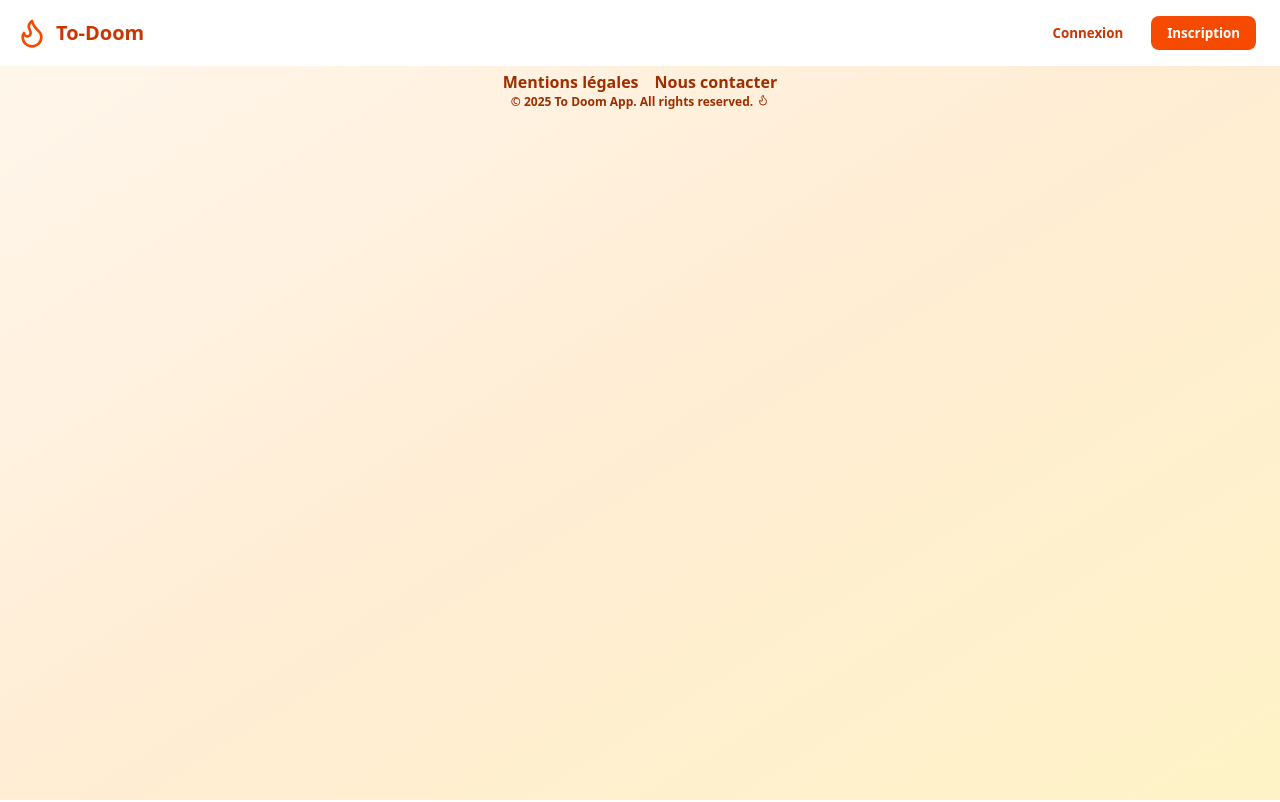
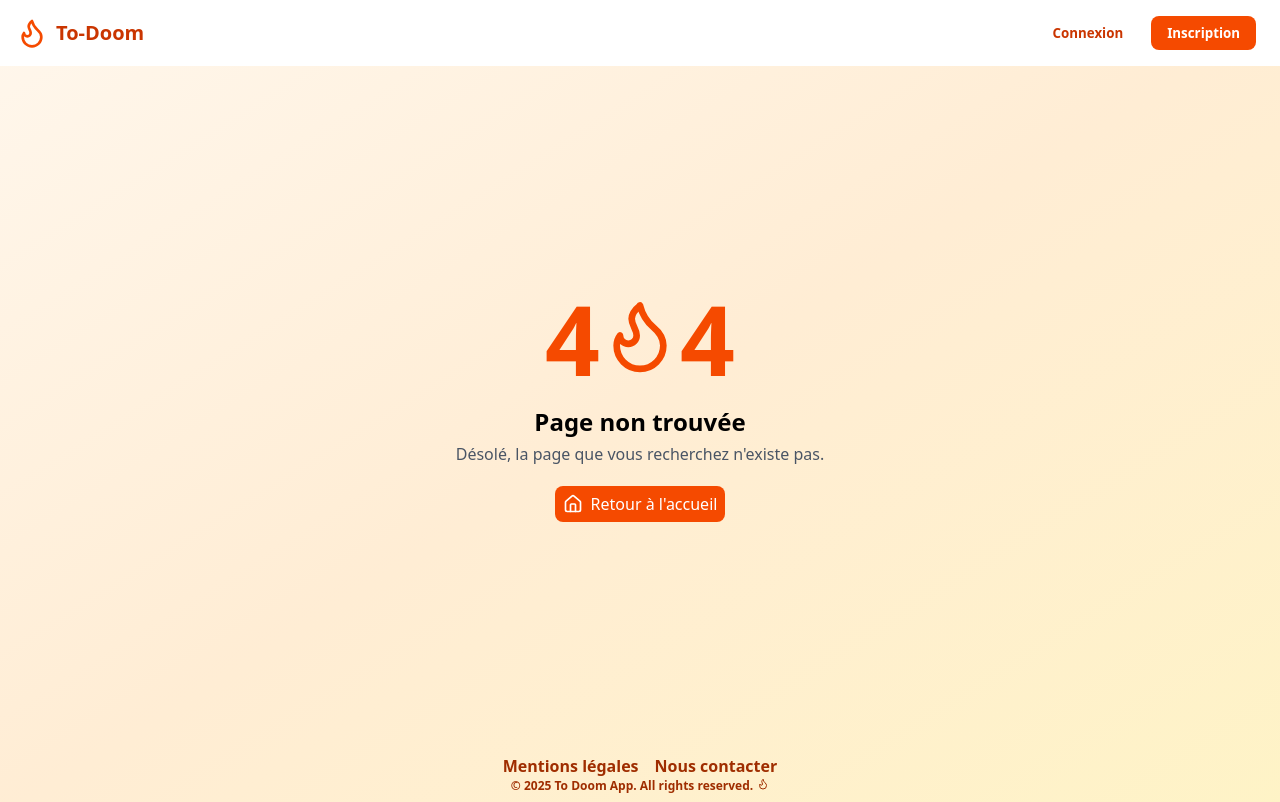
Before and after one commit to EmmanuelleEisele/todo-front, a React (Vite) app: page /contact in a window 1280 px wide. Built offline with nearby package versions, Linux system fonts and the light colour scheme; no server answers; a web font is replaced by a local one.

Commit message:
feat: Not found Page add

```diff
--- a/src/App.tsx
+++ b/src/App.tsx
@@ -11,6 +11,7 @@ import Dashboard from "./pages/Dashboard";
 import { useState } from "react";
 import type { User } from "./types/todoApi";
 import Legal from "./pages/Legal";
+import NotFoundPage from "./pages/NotFoundPage";
 
 function App() {
   const [isAuthenticated, setIsAuthenticated] = useState(
@@ -68,7 +69,7 @@ function App() {
           <Route path="/tasks" element={<TasksPage />} />
           <Route path="/dashboard" element={<Dashboard user={user} />} />
           <Route path="/legal" element={<Legal />} />
-          {/* <Route path="*" element={<NotFoundPage />} /> */}
+          <Route path="*" element={<NotFoundPage />} />
         </Routes>
         <Footer />
       </main>
--- /dev/null
+++ b/src/pages/NotFoundPage.tsx
@@ -0,0 +1,19 @@
+import React from "react";
+import { Link } from "react-router-dom";
+import { Flame, Home } from "lucide-react";
+
+
+const NotFoundPage: React.FC = () => (
+  <div className="flex flex-col items-center justify-center min-h-[calc(100vh-116px)] font-sans">
+    <h1 className="text-8xl font-bold text-orange-600 mb-4 animate-bounce">4<Flame size={80}/>4</h1>
+    <h2 className="text-2xl font-semibold mb-2">Page non trouvée</h2>
+    <p className="text-gray-600 mb-6">
+      Désolé, la page que vous recherchez n'existe pas.
+    </p>
+    <Link to="/"className="flex items-center gap-2 bg-orange-600 text-white hover:bg-orange-700 p-2 rounded-lg no-underline">
+       <Home size={20} /> Retour à l'accueil
+    </Link>
+  </div>
+);
+
+export default NotFoundPage;
```
